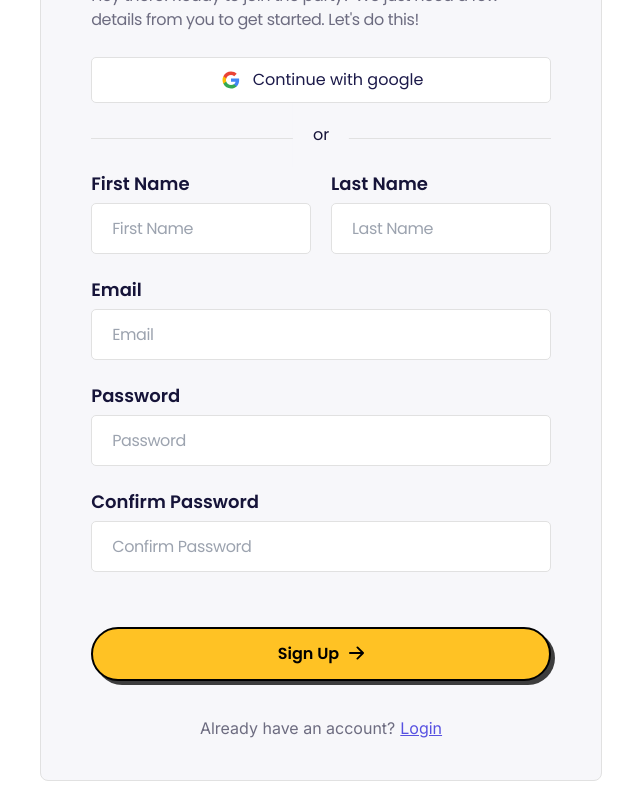
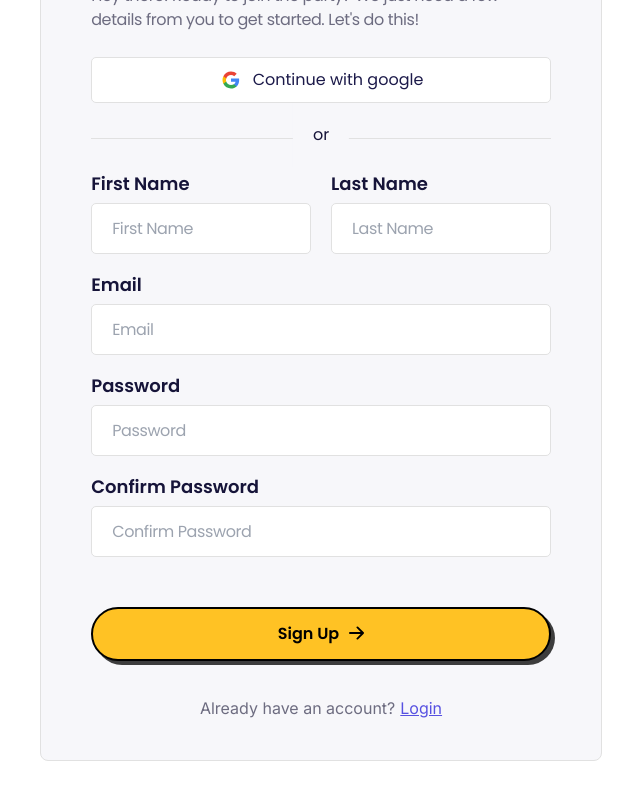
Before and after one commit to Learnathon-By-Geeky-Solutions/enigma, a Next.js app in the folder frontend/: page /registration in a window 1280 px wide. Shown: the part 720-1520 px from the top of the page, without its empty margins (319-959 px from the left). Built offline with nearby package versions, Linux system fonts and the light colour scheme; no server answers.

Commit message:
duplicate code removed

```diff
--- /dev/null
+++ b/frontend/components/form/FormInput.tsx
@@ -0,0 +1,19 @@
+type FormInputProps = {
+    label: string;
+    name: string;
+    type: string;
+    placeholder?: string;
+    error?: string;
+};
+
+const FormInput = ({ label, name, type, placeholder, error }: FormInputProps) => {
+    return (
+        <div className='form-grp'>
+            <label htmlFor={name}>{label}</label>
+            <input id={name} name={name} type={type} placeholder={placeholder} />
+            {error && <p className='form_error'>{error}</p>}
+        </div>
+    );
+};
+
+export default FormInput;
--- /dev/null
+++ b/frontend/components/form/SubmitButton.tsx
@@ -0,0 +1,11 @@
+import ArrowRightIcon from '../icons/arrow-right-icon';
+
+const SubmitButton = ({ text, isLoading }: { text: string; isLoading: boolean }) => {
+    return (
+        <button type='submit' className='btn btn-two arrow-btn' disabled={isLoading}>
+            {isLoading ? 'Processing...' : text} {!isLoading && <ArrowRightIcon />}
+        </button>
+    );
+};
+
+export default SubmitButton;
--- /dev/null
+++ b/frontend/components/shared/AuthLayout.tsx
@@ -0,0 +1,32 @@
+import Image from 'next/image';
+
+import GOOGLE_ICON from '@/assets/images/icons/google.svg';
+
+const AuthLayout = ({
+    title,
+    description,
+    children,
+}: {
+    title: string;
+    description: string;
+    children: React.ReactNode;
+}) => {
+    return (
+        <section className='w-full md:w-[92%] lg:w-3/5 xl:w-[45%]'>
+            <div className='signUp-wrap'>
+                <h2 className='title'>{title}</h2>
+                <p className='tracking-tight text-body-color'>{description}</p>
+                <button className='account__social-btn'>
+                    <Image src={GOOGLE_ICON} alt='Google' />
+                    Continue with google
+                </button>
+                <div className='account__divider'>
+                    <span>or</span>
+                </div>
+                {children}
+            </div>
+        </section>
+    );
+};
+
+export default AuthLayout;
--- a/frontend/components/ui/registration-card.tsx
+++ b/frontend/components/ui/registration-card.tsx
@@ -1,6 +1,5 @@
 'use client';
 
-import Image from 'next/image';
 import Link from 'next/link';
 import { useRouter } from 'next/navigation';
 import { useState } from 'react';
@@ -8,12 +7,12 @@ import { toast } from 'react-toastify';
 
 import '@/styles/login.css';
 
-import GOOGLE_ICON from '@/assets/images/icons/google.svg';
-
 import { registerUser } from '@/utils/actions/registerUser';
 import { validateEmail } from '@/utils/form';
 
-import ArrowRightIcon from '../icons/arrow-right-icon';
+import AuthLayout from '../shared/AuthLayout';
+import FormInput from '../form/FormInput';
+import SubmitButton from '../form/SubmitButton';
 
 const RegistrationCard = () => {
     const router = useRouter();
@@ -22,60 +21,43 @@ const RegistrationCard = () => {
         lastName: '',
         email: '',
         password: '',
-        confirmPassword: ''
+        confirmPassword: '',
     });
     const [isLoading, setIsLoading] = useState(false);
 
     const registrationHandler = async (e: React.FormEvent<HTMLFormElement>) => {
         e.preventDefault();
         setIsLoading(true);
-        setErrors({firstName: '', lastName: '', email: '', password: '', confirmPassword: ''});
+        setErrors({ firstName: '', lastName: '', email: '', password: '', confirmPassword: '' });
 
         const formData = new FormData(e.currentTarget);
-        const firstName = formData.get('fname')?.toString();
-        const lastName = formData.get('lname')?.toString();
-        const email = formData.get('email')?.toString();
-        const password = formData.get('password')?.toString();
-        const confirmPassword = formData.get('c_password')?.toString();
+        const firstName = formData.get('fname') as string;
+        const lastName = formData.get('lname') as string;
+        const email = formData.get('email') as string;
+        const password = formData.get('password') as string;
+        const confirmPassword = formData.get('c_password') as string;
+        const newErrors: {
+            firstName?: string;
+            lastName?: string;
+            email?: string;
+            password?: string;
+            confirmPassword?: string;
+        } = {};
 
-        if (!firstName) {
-            setErrors(prev => ({...prev, firstName: 'First name is a required field'}));
-            setIsLoading(false);
-            return;
-        }
+        if (!firstName) newErrors.firstName = 'First name is a required field';
 
-        if (!lastName) {
-            setErrors(prev => ({...prev, lastName: 'Last name is a required field'}));
-            setIsLoading(false);
-            return;
-        }
+        if (!lastName) newErrors.lastName = 'Last name is a required field';
 
-        if (!email) {
-            setErrors(prev => ({...prev, email: 'Email is a required field'}));
-            setIsLoading(false);
-            return;
-        }
+        if (!email) newErrors.email = 'Email is a required field';
+        else if (!validateEmail(email)) newErrors.email = 'Email must be a valid email';
 
-        if (!validateEmail(email)) {
-            setErrors(prev => ({...prev, email: 'Email must be a valid email'}));
-            setIsLoading(false);
-            return;
-        }
+        if (!password) newErrors.password = 'Password is a required field';
 
-        if (!password) {
-            setErrors(prev => ({...prev, password: 'Password is a required field'}));
-            setIsLoading(false);
-            return;
-        }
+        if (!confirmPassword) newErrors.confirmPassword = 'Confirm password is a required field';
+        else if (confirmPassword !== password) newErrors.confirmPassword = 'Both passwords must be the same';
 
-        if (!confirmPassword) {
-            setErrors(prev => ({...prev, confirmPassword: 'Password is a required field'}));
-            setIsLoading(false);
-            return;
-        }
-
-        if (confirmPassword !== password) {
-            setErrors(prev => ({...prev, confirmPassword: 'Both password must be same'}));
+        if (Object.keys(newErrors).length) {
+            setErrors((prev) => ({ ...prev, ...newErrors }));
             setIsLoading(false);
             return;
         }
@@ -99,55 +81,53 @@ const RegistrationCard = () => {
     };
 
     return (
-        <section className='w-full md:w-[92%] lg:w-3/5 xl:w-[45%]'>
-            <div className='signUp-wrap'>
-                <h2 className='title'>Create Your Account</h2>
-                <p className='tracking-tight text-body-color'>
-                    Hey there! Ready to join the party? We just need a few details from you to get started. Let&apos;s
-                    do this!
-                </p>
-                <button className='account__social-btn'>
-                    <Image src={GOOGLE_ICON} alt='Google' />
-                    Continue with google
-                </button>
-                <div className='account__divider'>
-                    <span>or</span>
-                </div>
+        <AuthLayout
+            title='Create Your Account'
+            description="Hey there! Ready to join the party? We just need a few details from you to get started. Let's do this!"
+        >
             <form className='account__form' onSubmit={registrationHandler}>
                 <div className='flex flex-col gap-0 md:gap-5 md:flex-row'>
                     <div className='w-full'>
-                            <div className='form-grp'>
-                                <label htmlFor='fast-name'>First Name</label>
-                                <input type='text' name='fname' id='fast-name' placeholder='First Name' />
-                                <p className='form_error'>{errors.firstName}</p>
+                        <FormInput
+                            label='First Name'
+                            name='fname'
+                            type='text'
+                            placeholder='First Name'
+                            error={errors.firstName}
+                        />
+                    </div>
+                    <div className='w-full'>
+                        <FormInput
+                            label='Last Name'
+                            name='lname'
+                            type='text'
+                            placeholder='Last Name'
+                            error={errors.lastName}
+                        />
                     </div>
                 </div>
-                        <div className='w-full'>
-                            <div className='form-grp'>
-                                <label htmlFor='last-name'>Last Name</label>
-                                <input type='text' name='lname' id='last-name' placeholder='Last Name' />
-                                <p className='form_error'>{errors.lastName}</p>
-                            </div>
-                        </div>
-                    </div>
-                    <div className='form-grp'>
-                        <label htmlFor='email'>Email</label>
-                        <input id='email' name='email' type='text' placeholder='Email' />
-                        <p className='form_error'>{errors.email}</p>
-                    </div>
-                    <div className='form-grp'>
-                        <label htmlFor='password'>Password</label>
-                        <input id='password' name='password' type='password' placeholder='Password' />
-                        <p className='form_error'>{errors.password}</p>
-                    </div>
-                    <div className='form-grp'>
-                        <label htmlFor='confirm-password'>Confirm Password</label>
-                        <input id='confirm-password' name='c_password' type='password' placeholder='Confirm Password' />
-                        <p className='form_error'>{errors.confirmPassword}</p>
-                    </div>
-                    <button type='submit' className='btn btn-two arrow-btn' disabled={isLoading}>
-                        {isLoading ? 'Processing...' : 'Sign Up'} {!isLoading && <ArrowRightIcon />}
-                    </button>
+                <FormInput
+                    label='Email'
+                    name='email'
+                    type='text'
+                    placeholder='Email'
+                    error={errors.email}
+                />
+                <FormInput
+                    label='Password'
+                    name='password'
+                    type='password'
+                    placeholder='Password'
+                    error={errors.password}
+                />
+                <FormInput
+                    label='Confirm Password'
+                    name='c_password'
+                    type='password'
+                    placeholder='Confirm Password'
+                    error={errors.confirmPassword}
+                />
+                <SubmitButton text='Sign Up' isLoading={isLoading} />
             </form>
             <div className='account__switch'>
                 <p>
@@ -157,8 +137,7 @@ const RegistrationCard = () => {
                     </Link>
                 </p>
             </div>
-            </div>
-        </section>
+        </AuthLayout>
     );
 };
 
```
Also changed, not shown: frontend/components/ui/login-card.tsx (+33 -49 lines), frontend/utils/actions/registerUser.ts (line endings or trailing spaces). Lines whose indentation alone changed are shown as unchanged.
